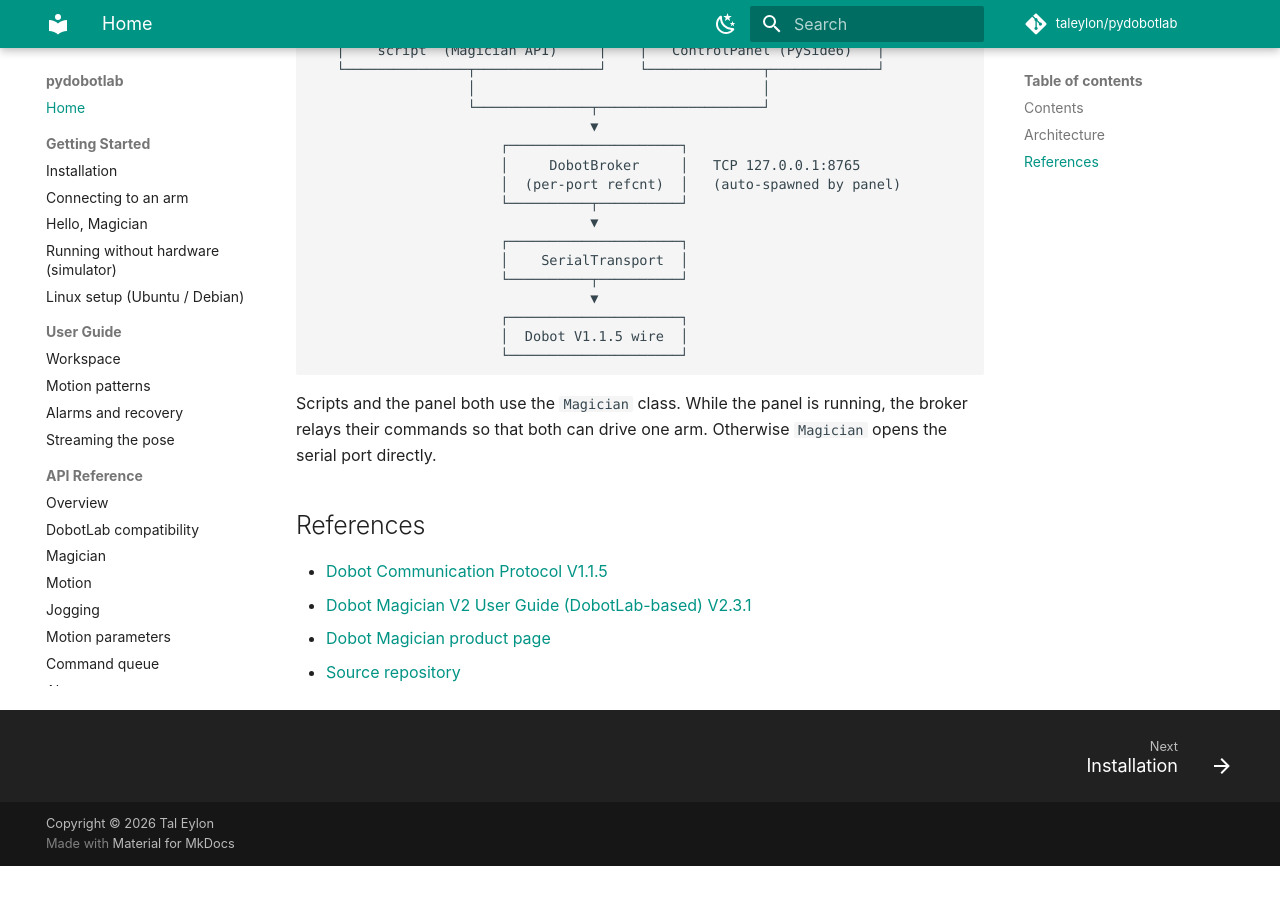
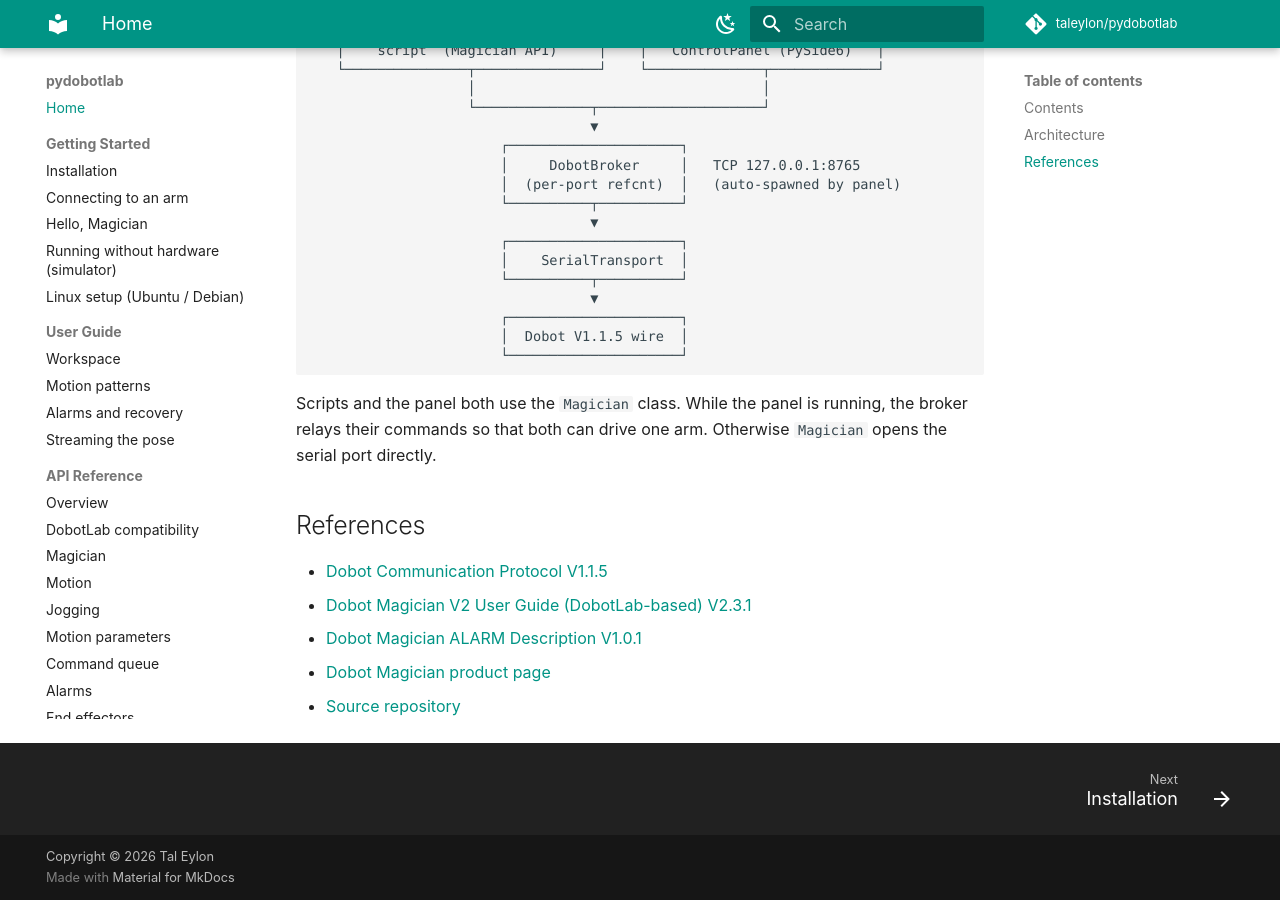
Before and after one commit to taleylon/pydobotlab, an MkDocs documentation site: the page built from docs/README.md, in a window 1280 px wide and 900 px high, scrolled down 999 px. Built offline with MkDocs 1.6.1 and Material for MkDocs 9.7.7, drawn with Linux system fonts in a browser that asks for light colours; comment, search, counter and statistics services are not loaded; before the commit the page ends 1865 px from its top, so only the background shows below that.

Commit message:
readme - adding alarm documentation

```diff
--- a/docs/README.md
+++ b/docs/README.md
@@ -54,5 +54,6 @@
 
 - [Dobot Communication Protocol V1.1.5](Dobot-Communication-Protocol-V1.1.5.pdf)
 - [Dobot Magician V2 User Guide (DobotLab-based) V2.3.1](Dobot-Magician-V2-User-Guide-V2.3.1.pdf)
+- [Dobot Magician ALARM Description V1.0.1](Dobot-Magician-ALARM-Description.pdf)
 - [Dobot Magician product page](https://www.dobot-robots.com/products/education/magician.html)
 - [Source repository](https://github.com/taleylon/pydobotlab)
```
